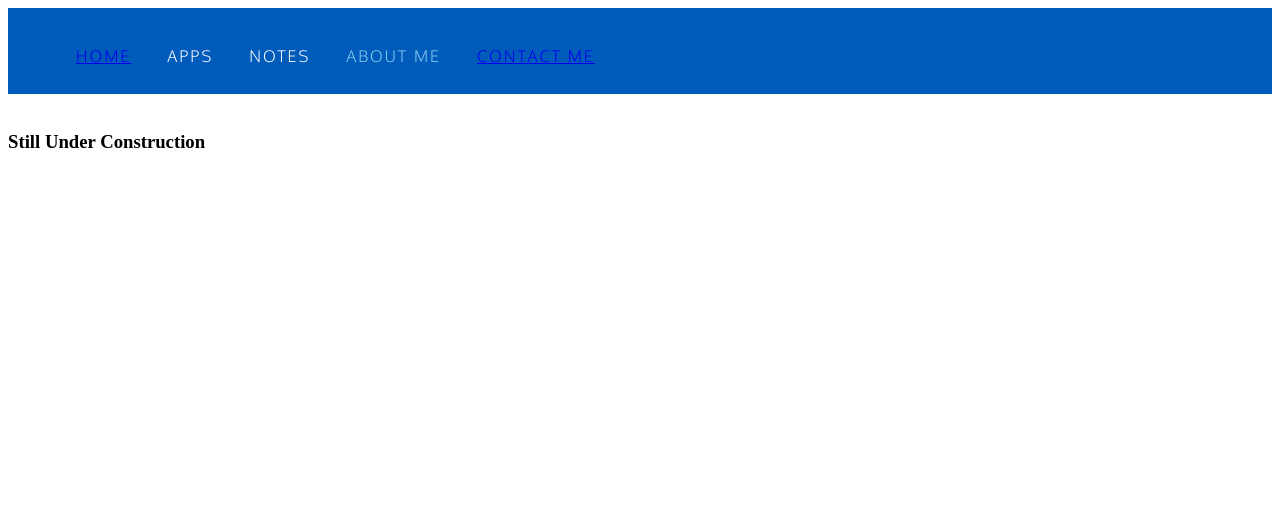
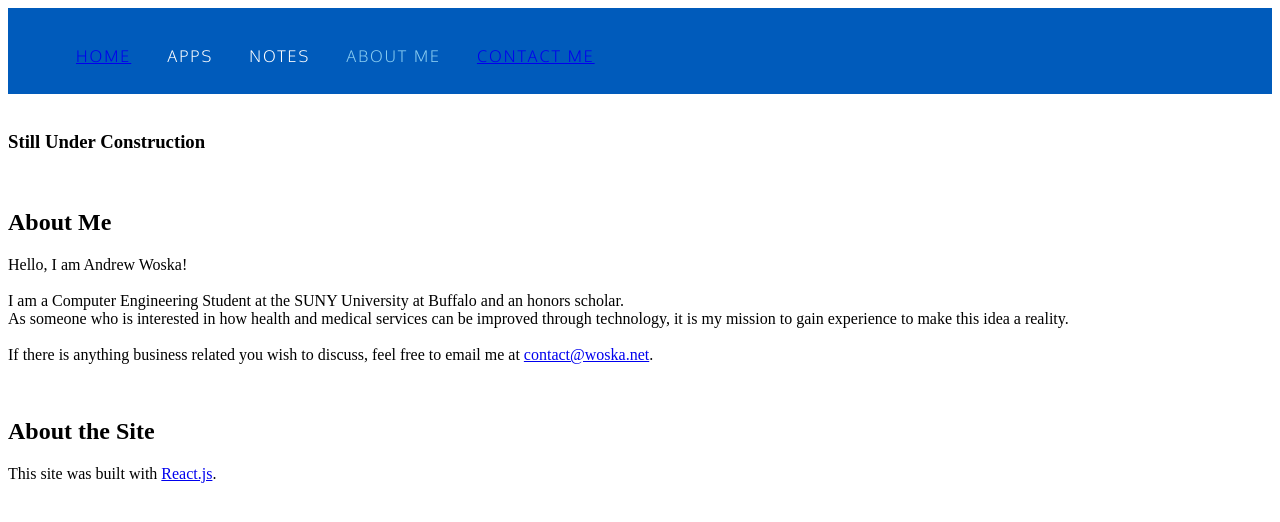
Before and after one commit to agwoska/woska.net-v2, a React (Create React App) app: page /about in a window 1280 px wide. Shown: the top 522 px of the page. Built offline with nearby package versions, Linux system fonts and the light colour scheme; the HTML template or start-up script is replaced by a standard one.

Commit message:
update me sections

```diff
--- a/src/app/about.js
+++ b/src/app/about.js
@@ -1,11 +1,40 @@
 import React from 'react';
-import NavBar from "./navigation/navigate";
+import NavBar from './navigation/navigate';
+
+const Me = () => (
+  <div id="about-me">
+    <h2>About Me</h2>
+
+    <p>
+      Hello, I am Andrew Woska!<br /><br />
+      I am a Computer Engineering Student at the SUNY University at Buffalo and
+      an honors scholar.
+      <br />
+      As someone who is interested in how health and medical services can be
+      improved through technology, it is my mission to gain experience to make
+      this idea a reality.
+      <br /><br />
+      If there is anything business related you wish to discuss,
+      feel free to email me at&nbsp;
+      <a href="mailto:contact@woska.net">contact@woska.net</a>.
+    </p>
+  </div>
+)
+
+const Site = () => (
+  <div id="about-site">
+    <h2>About the Site</h2>
+
+    <p>This site was built with <a href="https://reactjs.org">React.js</a>.</p>
+  </div>
+)
 
 function About() {
   return (
     <>
       <NavBar navTag={4} /><br />
-      <h3>Still Under Construction</h3>
+      <h3>Still Under Construction</h3><br />
+      <Me /><br /><Site />
     </>
   )
 }
--- a/src/app/contact.js
+++ b/src/app/contact.js
@@ -43,6 +43,8 @@ function Contact() {
     <>
       <NavBar navTag={5} /><br />
       <h3>Feel free to email me at <a href="mailto:contact@woska.net">contact@woska.net</a></h3>
+      <br />
+      <p>Responses may take time.</p>
     </>
   );
 }
```
